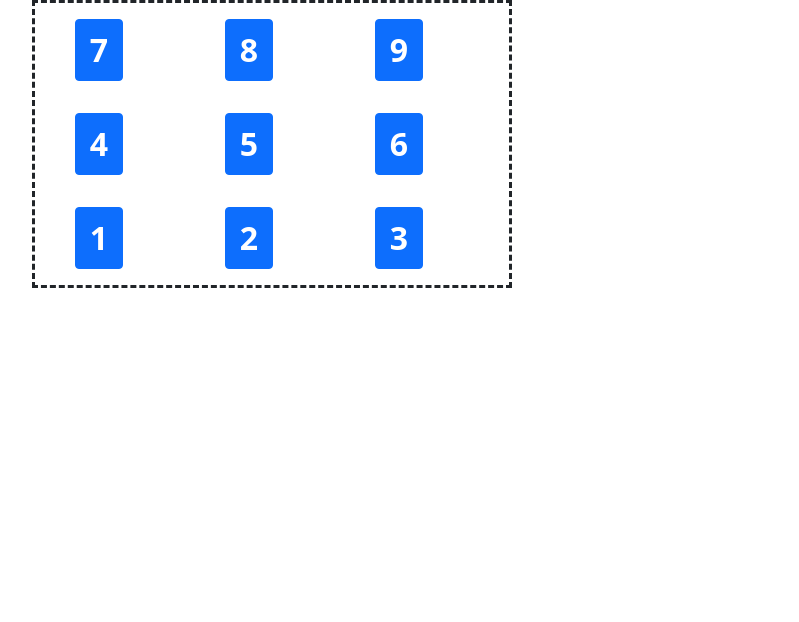
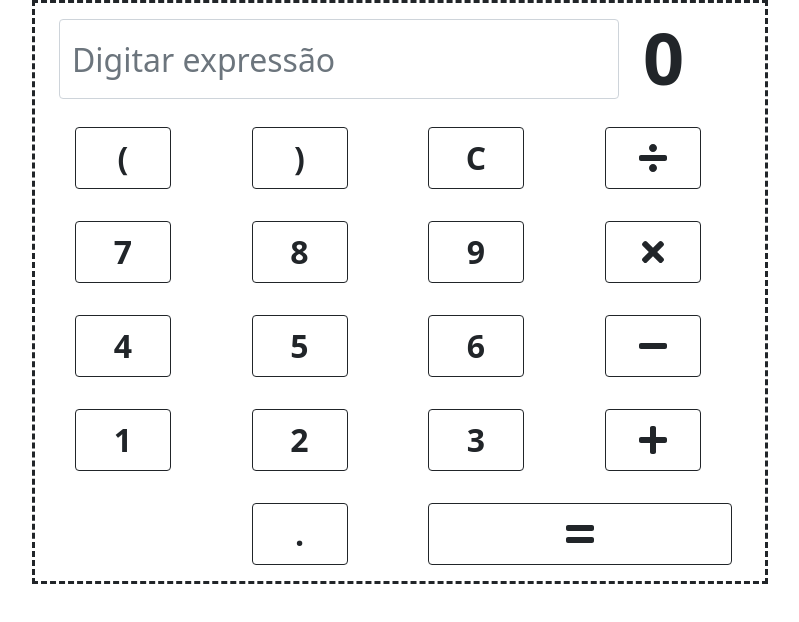
Before and after one commit to jpcabana1/CloudCalculator, a React (Create React App) app in the folder calc-client/: page / in a window 1280 px wide. Shown: the top 622 px of the page, without its empty margins (50-849 px from the left). Built offline with nearby package versions, Linux system fonts and the light colour scheme.

Commit message:
changes interface

```diff
--- a/calc-client/package.json
+++ b/calc-client/package.json
@@ -3,8 +3,11 @@
   "version": "0.1.0",
   "private": true,
   "dependencies": {
+    "@fortawesome/fontawesome-svg-core": "^1.2.35",
     "@fortawesome/free-brands-svg-icons": "^5.15.3",
     "@fortawesome/free-regular-svg-icons": "^5.15.3",
+    "@fortawesome/free-solid-svg-icons": "^5.15.3",
+    "@fortawesome/react-fontawesome": "^0.1.14",
     "@testing-library/jest-dom": "^5.11.4",
     "@testing-library/react": "^11.1.0",
     "@testing-library/user-event": "^12.1.10",
--- a/calc-client/src/App.js
+++ b/calc-client/src/App.js
@@ -8,6 +8,7 @@ function App() {
     </div>
   );
 }
+export default App;
 
 // function App() {
 //   return (
@@ -30,4 +31,4 @@ function App() {
 //   );
 // }
 
-export default App;
+//export default App;
--- a/calc-client/src/components/MainPanel/MainPanel.css
+++ b/calc-client/src/components/MainPanel/MainPanel.css
@@ -1,12 +1,31 @@
 .MainPanel {
-  width: 30rem;
+  /* width: 30rem; */
   display: grid;
   place-items: center;
   border-style: dashed;
 }
 
 .btnMainPanel {
-  width: 3rem;
+  width: 6rem;
   font-size: 2rem;
   margin: 1rem;
 }
+
+.btnMainPanelEquals {
+  width: 19rem;
+  font-size: 2rem;
+  margin-left: 1rem;
+  margin-top: 1rem;
+}
+
+.resultLabel {
+  float: left;
+  font-size: 4.5rem;
+}
+
+.txtExpression {
+  margin-top: 1rem;
+  width: 35rem;
+  font-size: 2rem;
+  height: 5rem;
+}
--- a/calc-client/src/components/MainPanel/MainPanel.js
+++ b/calc-client/src/components/MainPanel/MainPanel.js
@@ -3,62 +3,183 @@ import Row from "react-bootstrap/Row";
 import Col from "react-bootstrap/Col";
 import Container from "react-bootstrap/Container";
 import Button from "react-bootstrap/Button";
+import Form from "react-bootstrap/Form";
+
+import { FontAwesomeIcon } from "@fortawesome/react-fontawesome";
+import {
+  faDivide,
+  faPlus,
+  faTimes,
+  faMinus,
+  faEquals,
+} from "@fortawesome/free-solid-svg-icons";
 
 import "bootstrap/dist/css/bootstrap.min.css";
 import "./MainPanel.css";
 
 function MainPanel() {
+  const buttonPress = (value) => {
+    document.getElementById("txtExpress").value =
+      document.getElementById("txtExpress").value + value;
+    console.log(value);
+  };
+
   return (
     <div className="MainPanel">
-      <Container fluid>
+      <div></div>
+
+      <Container fluid="xxl">
+        <Row>
+          <Col>
+            <Form.Control
+              className="txtExpression"
+              id="txtExpress"
+              placeholder="Digitar expressão"
+            />
+          </Col>
+          <Col>
+            <label className="resultLabel">
+              <b>0</b>
+            </label>
+          </Col>
+        </Row>
         <Row>
           <Col sm>
-            <Button className="btnMainPanel">
-              <b>7</b>
+            <Button variant="outline-dark" className="btnMainPanel">
+              <b>(</b>
             </Button>
           </Col>
           <Col sm>
-            <Button className="btnMainPanel">
-              <b>8</b>
+            <Button variant="outline-dark" className="btnMainPanel">
+              <b>)</b>
             </Button>
           </Col>
           <Col sm>
-            <Button className="btnMainPanel">
-              <b>9</b>
+            <Button variant="outline-dark" className="btnMainPanel">
+              <b>C</b>
+            </Button>
+          </Col>
+          <Col sm>
+            <Button variant="outline-dark" className="btnMainPanel">
+              <FontAwesomeIcon icon={faDivide} />
             </Button>
           </Col>
         </Row>
         <Row>
           <Col sm>
-            <Button className="btnMainPanel">
-              <b>4</b>
+            <Button
+              variant="outline-dark"
+              className="btnMainPanel"
+              onClick={() => buttonPress("7")}
+            >
+              <b>7</b>
             </Button>
           </Col>
           <Col sm>
-            <Button className="btnMainPanel">
-              <b>5</b>
+            <Button
+              variant="outline-dark"
+              className="btnMainPanel"
+              onClick={() => buttonPress("8")}
+            >
+              <b>8</b>
             </Button>
           </Col>
+
           <Col sm>
-            <Button className="btnMainPanel">
-              <b>6</b>
+            <Button
+              variant="outline-dark"
+              className="btnMainPanel"
+              onClick={() => buttonPress("9")}
+            >
+              <b>9</b>
+            </Button>
+          </Col>
+
+          <Col sm>
+            <Button variant="outline-dark" className="btnMainPanel">
+              <FontAwesomeIcon icon={faTimes} />
             </Button>
           </Col>
         </Row>
         <Row>
           <Col sm>
-            <Button className="btnMainPanel">
+            <Button
+              variant="outline-dark"
+              className="btnMainPanel"
+              onClick={() => buttonPress("4")}
+            >
+              <b>4</b>
+            </Button>
+          </Col>
+          <Col sm>
+            <Button
+              variant="outline-dark"
+              className="btnMainPanel"
+              onClick={() => buttonPress("5")}
+            >
+              <b>5</b>
+            </Button>
+          </Col>
+          <Col sm>
+            <Button
+              variant="outline-dark"
+              className="btnMainPanel"
+              onClick={() => buttonPress("6")}
+            >
+              <b>6</b>
+            </Button>
+          </Col>
+          <Col sm>
+            <Button variant="outline-dark" className="btnMainPanel">
+              <FontAwesomeIcon icon={faMinus} />
+            </Button>
+          </Col>
+        </Row>
+        <Row>
+          <Col sm>
+            <Button
+              variant="outline-dark"
+              className="btnMainPanel"
+              onClick={() => buttonPress("1")}
+            >
               <b>1</b>
             </Button>
           </Col>
           <Col sm>
-            <Button className="btnMainPanel">
+            <Button
+              variant="outline-dark"
+              className="btnMainPanel"
+              onClick={() => buttonPress("2")}
+            >
               <b>2</b>
             </Button>
           </Col>
           <Col sm>
-            <Button className="btnMainPanel">
+            <Button
+              variant="outline-dark"
+              className="btnMainPanel"
+              onClick={() => buttonPress("3")}
+            >
               <b>3</b>
+            </Button>
+          </Col>
+          <Col sm>
+            <Button variant="outline-dark" className="btnMainPanel">
+              <FontAwesomeIcon icon={faPlus} />
+            </Button>
+          </Col>
+        </Row>
+        <Row>
+          <Col sm={3}></Col>
+
+          <Col sm>
+            <Button variant="outline-dark" className="btnMainPanel">
+              <b>.</b>
+            </Button>
+          </Col>
+          <Col xs lg="6">
+            <Button variant="outline-dark" className="btnMainPanelEquals">
+              <FontAwesomeIcon icon={faEquals} />
             </Button>
           </Col>
         </Row>
```
Also changed, not shown: 2 other files (tests, documents, lock files or other folders).
